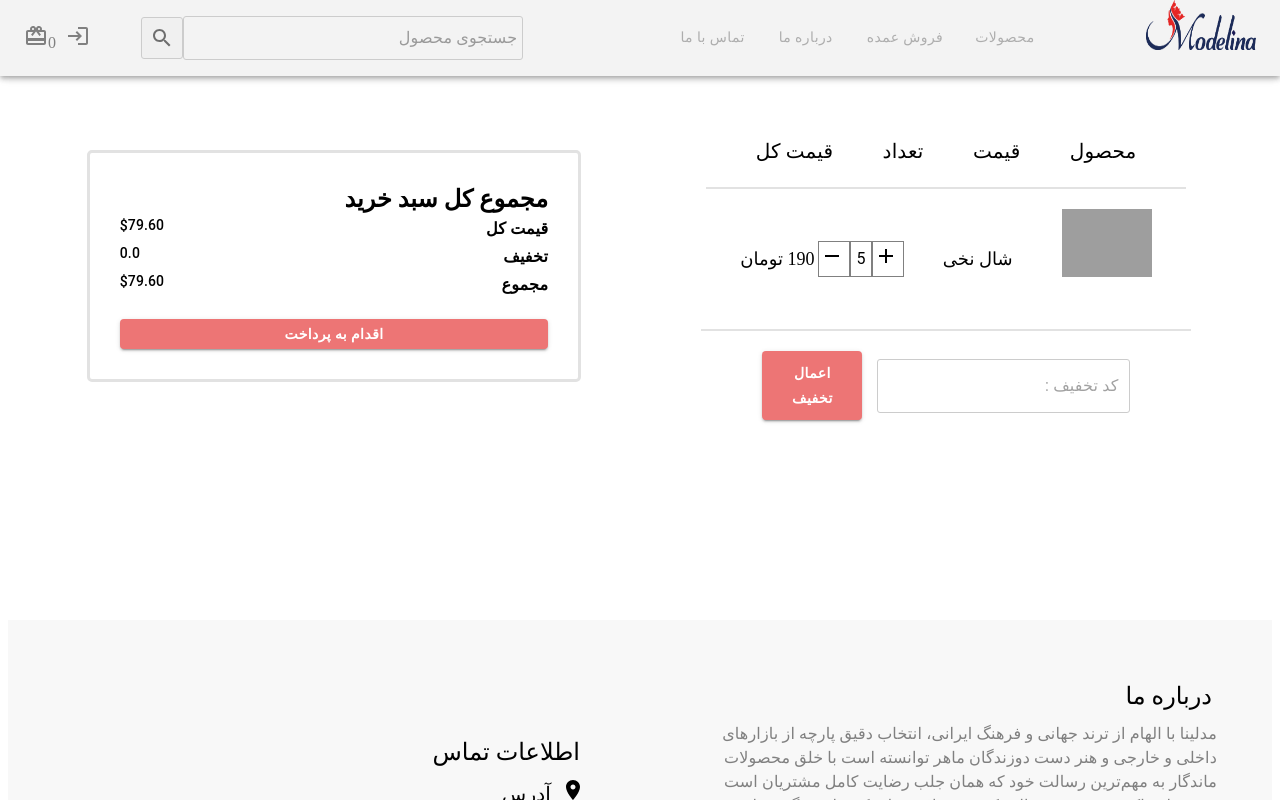
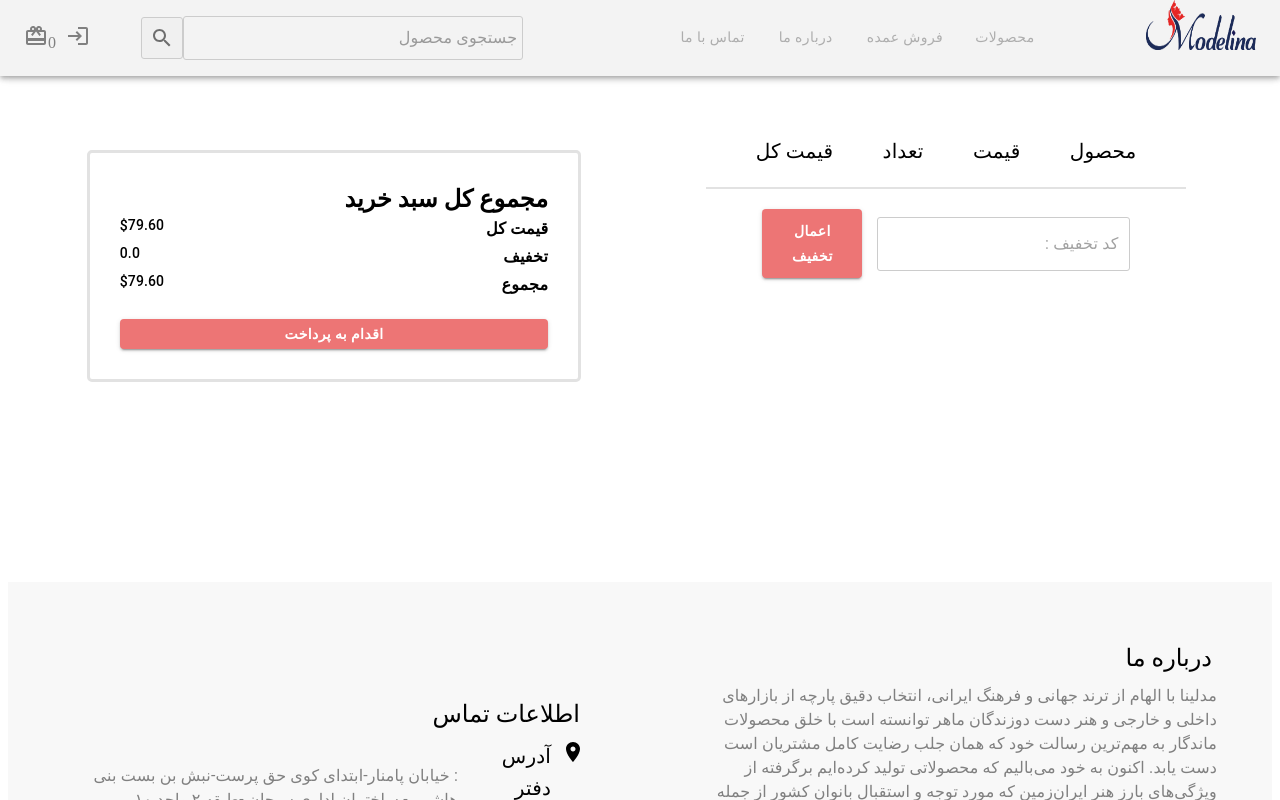
Before and after one commit to faezemohades/modelinaEcommerce, a React (Create React App) app: page /shop in a window 1280 px wide. Shown: the top 800 px of the page. Built offline with nearby package versions, Linux system fonts and the light colour scheme; grey boxes are pictures that could not be loaded.

Commit message:
reduxcart

```diff
--- a/src/components/Products/ProductCard.jsx
+++ b/src/components/Products/ProductCard.jsx
@@ -6,19 +6,26 @@ import Typography from "@mui/material/Typography";
 import { Button, CardActionArea, CardActions } from "@mui/material";
 import ShoppingCartSharpIcon from "@mui/icons-material/ShoppingCartSharp";
 import { Link } from "react-router-dom";
-import data from "../../data/db.json";
 import { Box } from "@mui/system";
+import { useDispatch } from "react-redux";
+import { cartActions } from "../../feature/cartSlice";
+function ProductCard(props) {
+  const{id,name,cover,price,size,material}=props.item
+  const dispatch=useDispatch()
 
-function ProductCard( ) {
-
+  const addToCart=()=>{
+    dispatch(cartActions.addItem({
+      id,cover,price,
+    }))
+  }
   return (
     <Box>
-      {data.products.map((item,index) =>(<Card sx={{ maxWidth: 345 }}  key={index}>
+     <Card sx={{ maxWidth: 345 }}  key={id}>
         <CardActionArea>
-          <CardMedia component="img" height="140" image={item.cover} alt="cover " />
+          <CardMedia component="img" height="140" image={cover} alt="cover " />
           <CardContent>
             <Typography gutterBottom variant="h6" component="div">
-            <Link to={`/productd/${item.id}`} style={{ textDecoration: "none", color: "grey" }}>{item.name}</Link>
+            <Link to={`/productd/${id}`} style={{ textDecoration: "none", color: "grey" }}>{name}</Link>
             </Typography>
             <Typography variant="body2" color="text.secondary">
 
@@ -26,11 +33,11 @@ function ProductCard( ) {
           </CardContent>
         </CardActionArea>
         <CardActions sx={{ display: "flex", justifyContent: "space-between" }}>
-          <Button size="small" color="primary">
+          <Button size="small" color="primary" onClick={addToCart}>
             <ShoppingCartSharpIcon />
           </Button>
         </CardActions>
-      </Card>))}
+      </Card>
 
       </Box>  );
 }
--- a/src/components/Products/ProductList.jsx
+++ b/src/components/Products/ProductList.jsx
@@ -1,6 +1,8 @@
-import { Box, Container, Grid, Paper } from "@mui/material";
+import { Container, Grid, Paper } from "@mui/material";
 import React from "react";
 import ProductCard from "./ProductCard";
+import data from "../../data/db.json";
+
 import { styled } from "@mui/material/styles";
 const Item = styled(Paper)(({ theme }) => ({
   backgroundColor: theme.palette.mode === "dark" ? "#1A2027" : "#fff",
@@ -13,7 +15,6 @@ import { styled } from "@mui/material/styles";
 function ProductList() {
   return (
     <Container sx={{ height: "auto", marginTop: "150px" }}>
-
       <Grid
         item
         container
@@ -22,9 +23,11 @@ function ProductList() {
         sx={{ alignItems: "space-between", justifyContent: "space-between" }}
       >
         <Grid item sm={6} md={4} lg={3}>
-             <Item >
-                <ProductCard  />
+          {data.products.map((item, index) => (
+            <Item key={index}>
+              <ProductCard item={item}/>
             </Item>
+          ))}
         </Grid>
       </Grid>
     </Container>
--- a/src/components/common/Header/index.jsx
+++ b/src/components/common/Header/index.jsx
@@ -68,8 +68,9 @@ function Header() {
                   <LoginIcon cursor="pointer" />
                 </Link>
               </Box>
-              <Badge badgeContent={4} color="primary">
+              <Badge  color="primary">
                 <Link to="/shop" className={classes.link}>
+                {totalQuantity}
                    <RedeemIcon cursor="pointer" />
                 </Link>
               </Badge>
--- a/src/components/pages/Home/ShopingCart.jsx
+++ b/src/components/pages/Home/ShopingCart.jsx
@@ -4,8 +4,10 @@ import { useState } from "react";
 import AddIcon from "@mui/icons-material/Add";
 import RemoveIcon from "@mui/icons-material/Remove";
 import { makeStyles } from "@mui/styles";
+import { useDispatch, useSelector } from "react-redux";
 
 import { useNavigate } from "react-router-dom";
+import { cartActions } from "../../../feature/cartSlice";
 
 const useStyles = makeStyles((theme) => ({
   container: {
@@ -87,17 +89,30 @@ const useStyles = makeStyles((theme) => ({
 function ShopingCart() {
   const classes = useStyles();
   const [dis, setDis] = useState("");
+  const dispatch = useDispatch();
+  const cartProducts = useSelector((state) => state.cart.cartItems);
+
+
+  const incrementItem=()=>{
+    dispatch(cartActions.addItem({
+
+    }))
+  }
 
   let navigate = useNavigate();
-  const routeChange = () =>{
+  const routeChange = () => {
     let path = "/finalcart";
     navigate(path);
-  }
+  };
+
+
   const submitHandler = (event) => {
     event.preventDefault();
-    if (dis === "") return
+    if (dis === "") return;
     setDis("");
   };
+
+
   return (
     <Box
       className={classes.container}
@@ -109,35 +124,38 @@ function ShopingCart() {
       <Box flex={4} sx={{ width: "100vw" }}>
         <Box className={classes.table}>
           <Box className={classes.trTitle}>
-            <Box  >
+            <Box>
               <Typography variant="h6">محصول</Typography>
             </Box>
-            <Box  >
+            <Box>
               <Typography variant="h6">قیمت</Typography>
             </Box>
-            <Box  >
+            <Box>
               <Typography variant="h6">تعداد</Typography>
             </Box>
-            <Box  >
+            <Box>
               <Typography variant="h6">قیمت کل</Typography>
             </Box>
           </Box>
-          <Box className={classes.tr}>
-            <Box  >
+
+
+          {cartProducts.map((item, index) => (
+            <Box className={classes.tr} key={index}>
+              <Box>
                 <Box className={classes.imgContainer}>
                   <img
                     width="90%"
-                  src="https://limooshop.com/13575-large_default/%D8%B4%D8%A7%D9%84-%D9%85%D8%AC%D9%84%D8%B3%DB%8C-%D9%86%DA%AF%DB%8C%D9%86-%D8%AF%D8%A7%D8%B1-2446.jpg"
+                    src={item.cover}
                     alt=""
                   />
                 </Box>
               </Box>
-            <Box  >
+              <Box>
                 <Box component="span" className={classes.name}>
-                شال نخی
+                  {item.price}
                 </Box>
               </Box>
-            <Box  >
+              <Box>
                 <Box component="span">
                   <Box display="flex" marginLeft="20px" width="30px">
                     <Box className={classes.count}>
@@ -150,7 +168,7 @@ function ShopingCart() {
                       }}
                       component="div"
                     >
-                    <Typography padding="5px">5</Typography>
+                      <Typography padding="5px">{item.quantity}</Typography>
                     </Box>
                     <Box className={classes.count}>
                       <RemoveIcon />
@@ -158,12 +176,13 @@ function ShopingCart() {
                   </Box>
                 </Box>
               </Box>
-            <Box  >
+              <Box>
                 <Box component="span" className={classes.name}>
-                190 تومان
+                 {item.totalPrice}
                 </Box>
               </Box>
             </Box>
+          ))}
         </Box>
 
         {/* discount section */}
```
Lines whose indentation alone changed are shown as unchanged.
